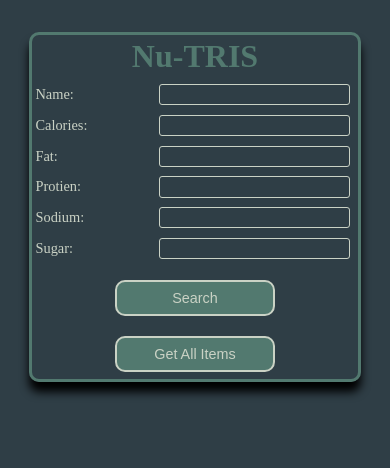
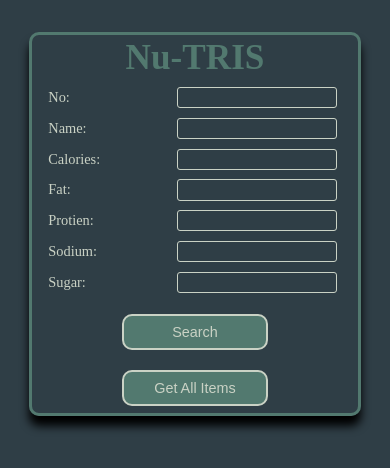
Before and after one commit to Ben3940/nutrition-app, a React (Vite) app in the folder app/: page / in a window 390 px wide. Shown: the top 468 px of the page. Built offline with nearby package versions, Linux system fonts and the light colour scheme.

Commit message:
Added 'No' row on form to search by item number

```diff
--- a/app/src/App.tsx
+++ b/app/src/App.tsx
@@ -1,12 +1,15 @@
 import { Header } from './components/Header';
+import { event } from './types/event';
+import { form_function } from './types/form_function';
 // import { data } from './data/nutrition';
 
-const handle_form = (e) => {
+const handle_form: form_function = (e: event) => {
   e.preventDefault();
 
   const formHTML: HTMLFormElement = document.getElementById('search-form');
   const form: FormData = new FormData(formHTML);
   const name: FormDataEntryValue | null = form.get('name');
+  const no: FormDataEntryValue | null = form.get('no');
 
   if (name === 'all') {
     fetch('http://localhost:4000/', {
@@ -30,9 +33,32 @@ const handle_form = (e) => {
       .then((res) => res.json())
       .then((data) => console.log(data.data));
   }
+  if (no) {
+    console.log('requesting by name');
+    fetch('http://localhost:4000/', {
+      method: 'POST',
+      headers: {
+        'Content-type': 'application/json',
+      },
+      body: JSON.stringify({
+        query: `query ExampleQuery {
+          food_id(table_name: "food", No: "${no}") {
+            No,
+            name,
+            nutrition {
+              calories
+              sodium
+            }
+          }
+        }`,
+      }),
+    })
+      .then((res) => res.json())
+      .then((data) => console.log(data.data));
+  }
 };
 
-const get_all = (e) => {
+const get_all: form_function = (e: event) => {
   e.preventDefault();
 
   fetch('http://localhost:4000/', {
--- a/app/src/components/Header.tsx
+++ b/app/src/components/Header.tsx
@@ -5,6 +5,10 @@ export function Header({ handle_form, get_all }) {
     <header>
       <h1>Nu-TRIS</h1>
       <form className='form-container' onSubmit={handle_form} id='search-form'>
+        <div className='input-container'>
+          <label htmlFor='no'>No:</label>
+          <input type='number' name='no' id='no' min='0' max='24' />
+        </div>
         <div className='input-container'>
           <label htmlFor='name'>Name:</label>
           <input type='text' name='name' id='name' />
--- a/app/src/index.css
+++ b/app/src/index.css
@@ -128,7 +128,7 @@ h1 {
 
 @media (max-width: 500px) {
   body {
-    font-size: 1rem;
+    font-size: 1.1rem;
   }
 
   #root {
@@ -137,7 +137,7 @@ h1 {
 
   header {
     width: 85vw;
-    padding: 0.2rem;
+    padding: 0.2rem 1rem;
   }
 
   .input-container {
@@ -147,5 +147,6 @@ h1 {
 
   .input-container > input {
     font-size: 0.9rem;
+    width: 10rem;
   }
 }
--- /dev/null
+++ b/app/src/types/event.ts
@@ -0,0 +1 @@
+export type event = { preventDefault: () => void };
--- /dev/null
+++ b/app/src/types/form_function.ts
@@ -0,0 +1,2 @@
+import { event } from './event';
+export type form_function = (e: event) => void;
```
